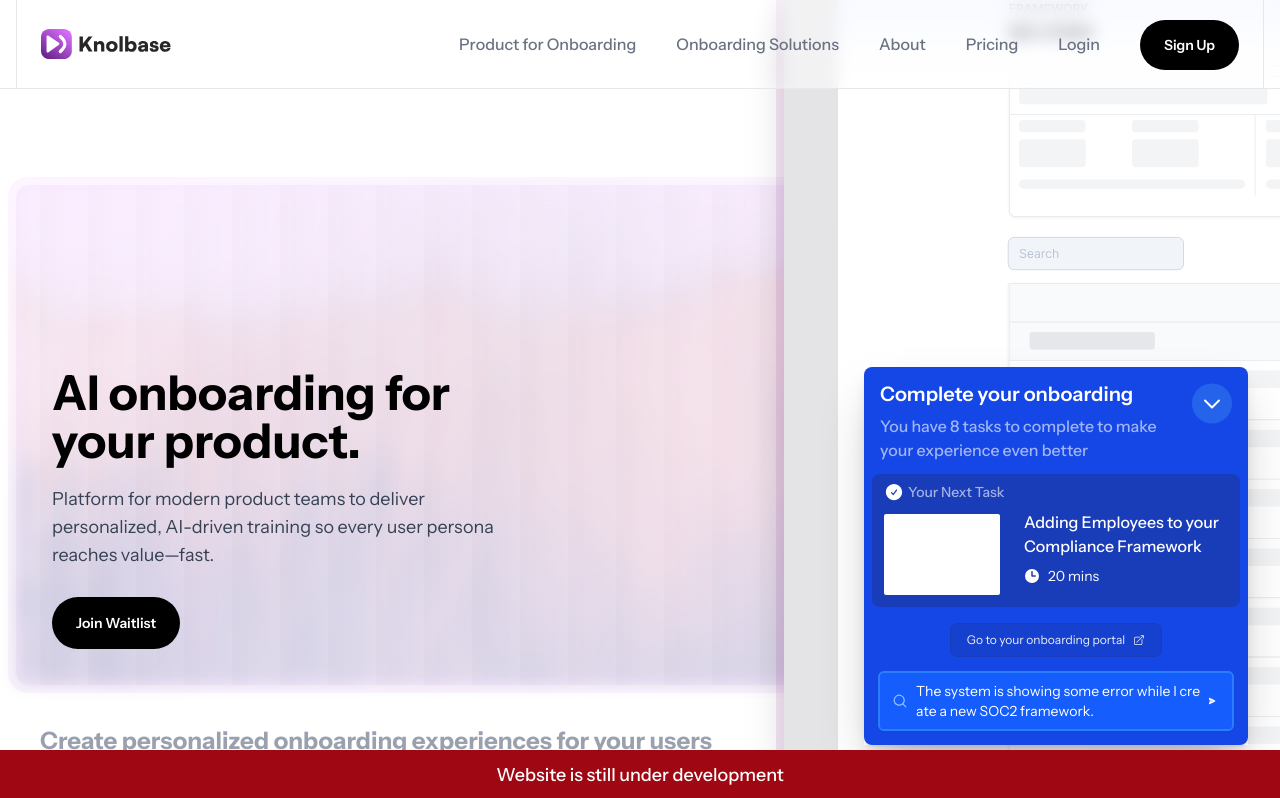
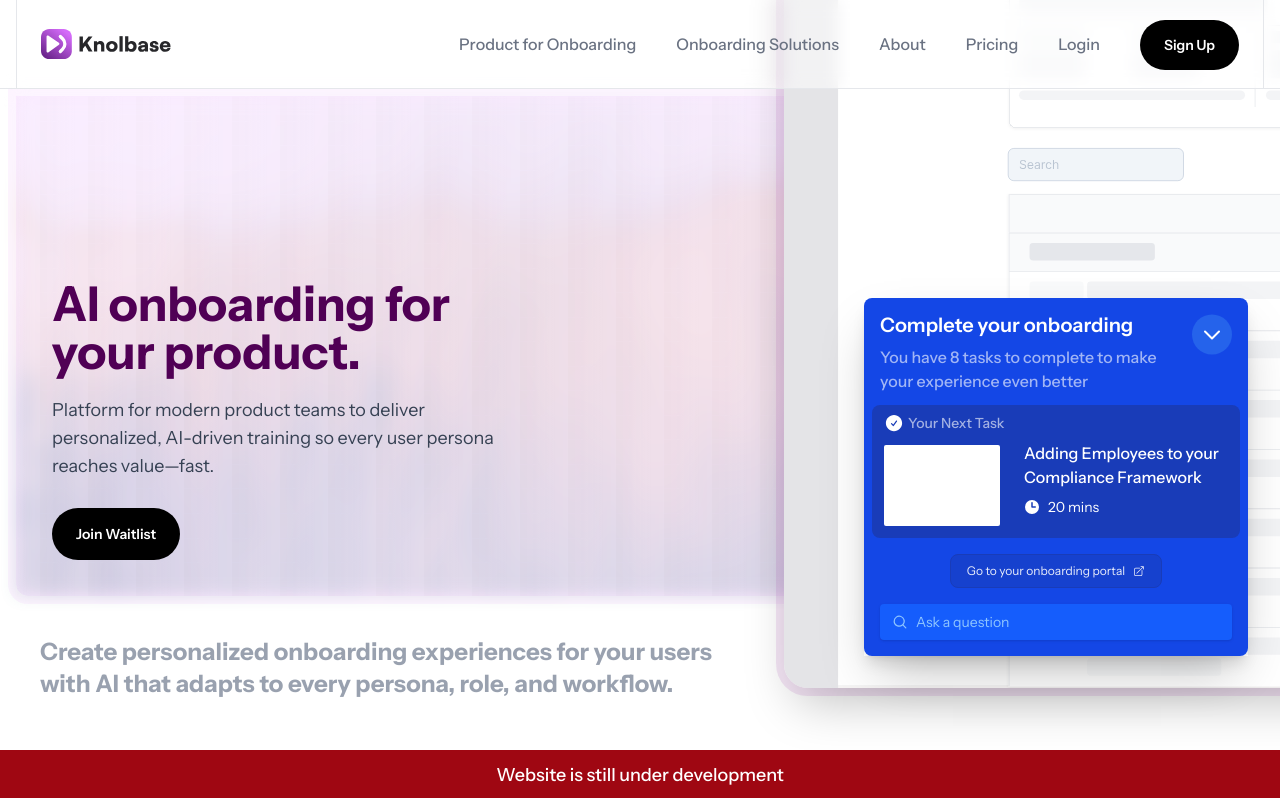
Before and after one commit to atulsuresh/knolbase-landing2, a Next.js app: page / in a window 1280 px wide. Shown: the top 798 px of the page. Built offline with nearby package versions, Linux system fonts and the light colour scheme.

Commit message:
animation speed

```diff
--- a/src/components/LayoutBlocks/Header.js
+++ b/src/components/LayoutBlocks/Header.js
@@ -26,7 +26,7 @@ const navItems = [
 ];
 const Header = () => {
   return (
-    <section className="w-full sticky top-0 z-100 bg-white/50 backdrop-blur-sm border-b border-gray-200">
+    <section className="w-full fixed top-0 z-100 bg-white/50 backdrop-blur-sm border-b border-gray-200">
       <Container paddedSides>
         <div className="py-6 flex items-center justify-between">
           <div className="text-2xl font-bold">
--- a/src/components/MainHeroSection/MainHero.js
+++ b/src/components/MainHeroSection/MainHero.js
@@ -22,10 +22,10 @@ const MainHero = () => {
     <div className="w-full mt-12">
       <Container sideBorder={false} paddedSides={false}>
         <div className="w-full py-12">
-          <div className="w-full relative bg-fuchsia-100 rounded-xl outline-8 outline-fuchsia-50 p-3 grid grid-cols-12 gap-2  md:h-[500px] h-[400px] max-h-screen">
+          <div className="w-full relative bg-fuchsia-100 rounded-b-xl outline-8 outline-fuchsia-50 p-3 grid grid-cols-12 gap-2  md:h-[500px] h-[400px] max-h-screen">
             <div className="md:col-span-5 col-span-12 flex justify-end flex-col h-full pl-6 pb-6 z-50">
               <div>
-                <h1 className="md:text-5xl text-3xl font-bold mb-5">
+                <h1 className="md:text-5xl text-[#500055] text-3xl font-bold mb-5">
                   AI onboarding for your product.
                 </h1>
                 <h2 className="md:text-lg text-base font-normal text-gray-700">
--- a/src/components/MainHeroSection/SideBlockAnimation.js
+++ b/src/components/MainHeroSection/SideBlockAnimation.js
@@ -732,7 +732,7 @@ const WidgetArea = () => {
         // })
         .add(backToOnboarding(), "<");
 
-      masterTimeline.timeScale(2);
+      // masterTimeline.timeScale(2);
 
       // .add(aiAskAreaAnimationForQuestionOnboarding, ">");
       // masterTimeline.add(videoTutorialAnimation());
```
